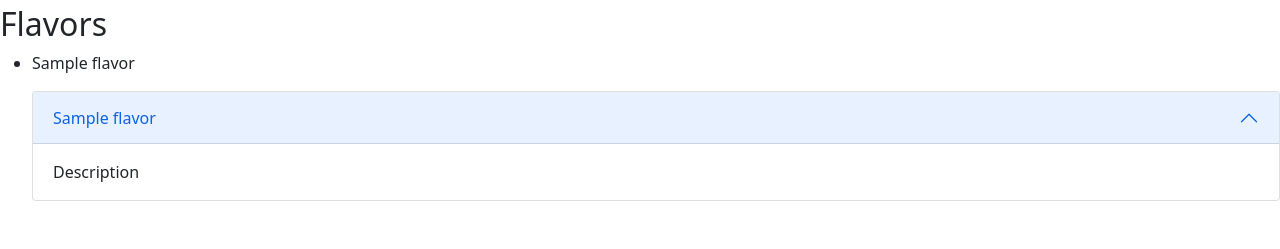
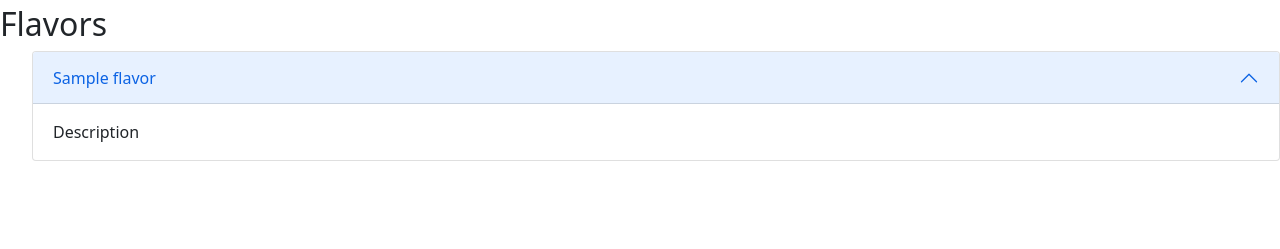
Before and after one commit to innomadic/flask_bootstrap_demo, a Flask app: template app/templates/flavors.html in a window 1280 px wide. Shown: the part 107-356 px from the top of the page. Run offline with Flask 2, Linux system fonts and the light colour scheme; the template is opened without the code that fills it: most values are stand-ins (such as "Sample title", 1, 10 or a date in 2020).

Commit message:
Removed ul from flavors

```diff
--- a/app/templates/flavors.html
+++ b/app/templates/flavors.html
@@ -4,11 +4,6 @@
 {% block content %}
 <h1>Hello, {{ user }}!</h1>
 <h2>Flavors</h2>
-<ul>
-    {% for flavor in flavors %}
-    <li>{{flavor}}</li>
-    {% endfor %}
-</ul>
 
 <div class="accordion" id="accordionExample2">
     <ul>
```
